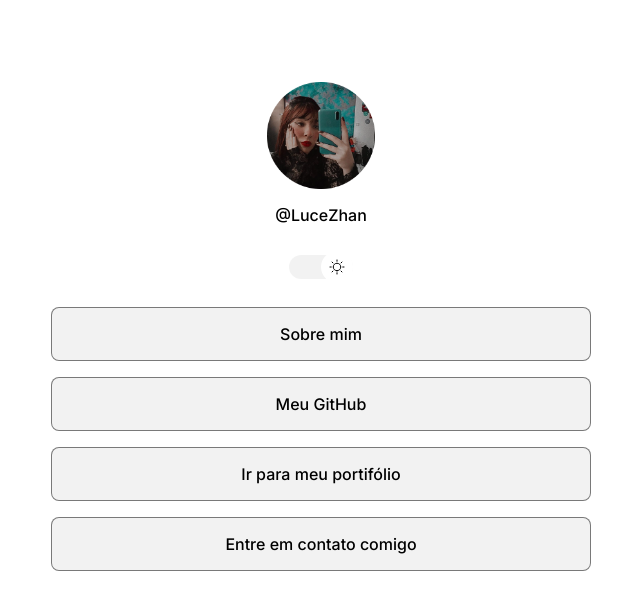
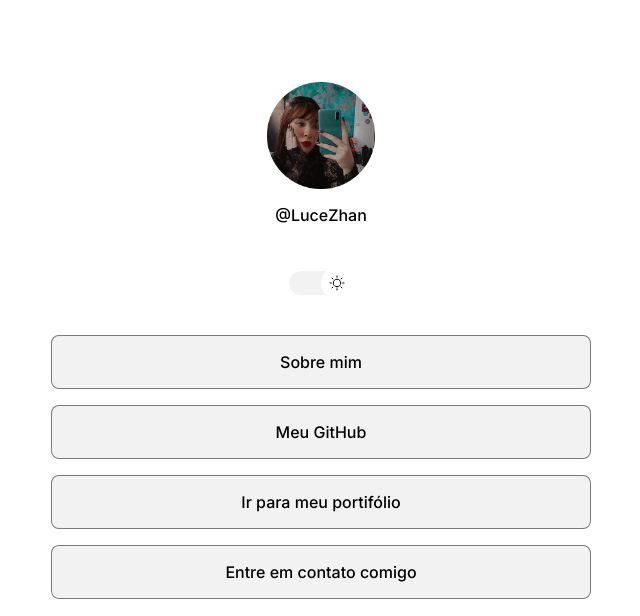
Before and after one commit to LuceZhan/ProjetoPortifolio, a plain HTML site: page index.html in a window 1280 px wide. Shown: the top 616 px of the page, without its empty margins (319-959 px from the left). Drawn offline with nearby package versions, Linux system fonts and the light colour scheme.

Commit message:
correção de margem

```diff
--- a/style.css
+++ b/style.css
@@ -1,5 +1,4 @@
 * {
-    margin: 0;
     padding: 0;
     box-sizing: border-box;
 }
@@ -27,7 +26,7 @@
 
 body {
     background: var(--bg-url) no-repeat top center/cover;
-    height: 100vh;
+    height: 100%;
 }
 
 body * {
```
Also changed, not shown: index.html (+0 -2 lines).
